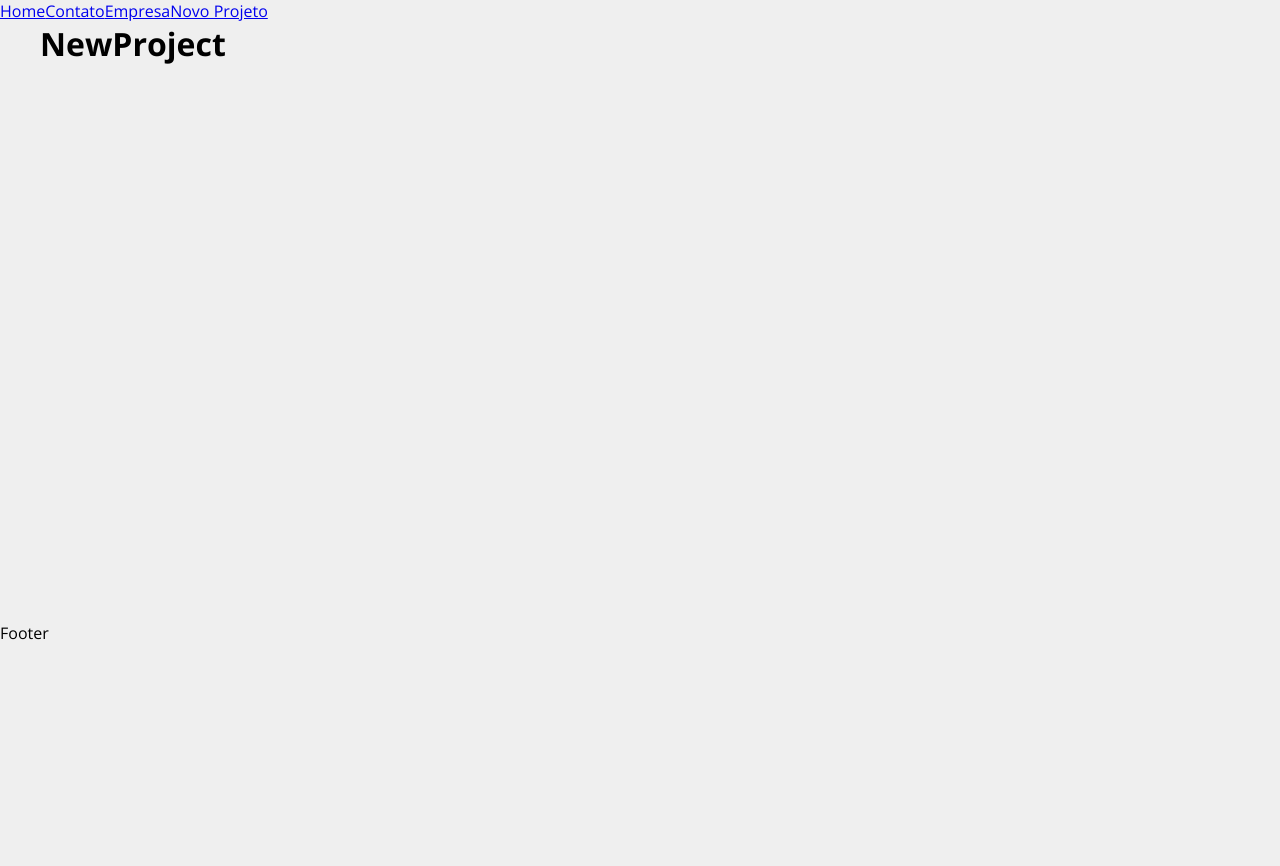
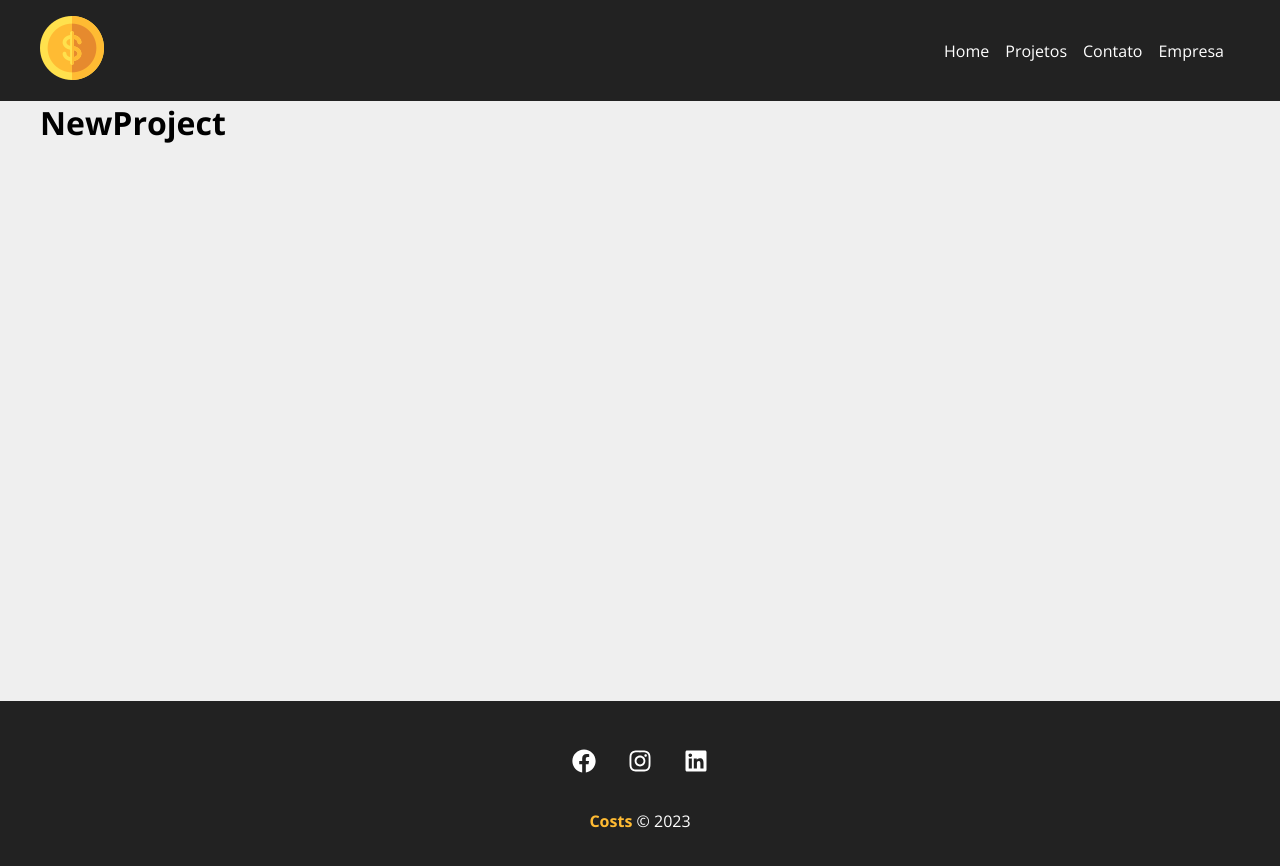
Before and after one commit to bobokamura/Costs-React, a React (Create React App) app: page /newproject in a window 1280 px wide. Shown: the top 866 px of the page. Before the commit the page ends 800 px from the top, so only its background shows below. Built offline with nearby package versions, Linux system fonts and the light colour scheme.

Commit message:
Navbar e footer

```diff
--- a/src/App.js
+++ b/src/App.js
@@ -1,28 +1,28 @@
-import { BrowserRouter as Router, Routes, Route, Link } from "react-router-dom";
+import { BrowserRouter as Router, Routes, Route } from "react-router-dom";
 import Home from "./components/pages/Home";
 import Company from "./components/pages/Company";
 import Contact from "./components/pages/Contact";
 import NewProject from "./components/pages/NewProject";
+import Projects from "./components/pages/Projects";
+
 import Container from "./components/layout/Container";
+import Navbar from "./components/layout/Navbar";
+import Footer from "./components/layout/Footer";
 
 function App() {
   return (
     <Router>
-      <div>
-        <Link to="/">Home</Link>
-        <Link to="/contact">Contato</Link>
-        <Link to="/company">Empresa</Link>
-        <Link to="/newproject">Novo Projeto</Link>
-      </div>
+      <Navbar />
       <Container customClass="min-height">
         <Routes>
           <Route exact path="/" element={<Home />} />
+          <Route path="/projects" element={<Projects />} />
           <Route path="/contact" element={<Contact />} />
           <Route path="/company" element={<Company />} />
           <Route path="/newproject" element={<NewProject />} />
         </Routes>
       </Container>
-      <p>Footer</p>
+      <Footer />
     </Router>
   );
 }
--- /dev/null
+++ b/src/components/layout/Footer.js
@@ -0,0 +1,24 @@
+import { FaFacebook, FaInstagram, FaLinkedin } from "react-icons/fa";
+import styles from "./Footer.module.css";
+
+function Footer() {
+  return (
+    <footer className={styles.footer}>
+      <ul className={styles.social_list}>
+        <li>
+          <FaFacebook />
+        </li>
+        <li>
+          <FaInstagram />
+        </li>
+        <li>
+          <FaLinkedin />
+        </li>
+      </ul>
+      <p className={styles.copy_right}>
+        <span>Costs</span> &copy; 2023
+      </p>
+    </footer>
+  );
+}
+export default Footer;
--- /dev/null
+++ b/src/components/layout/Footer.module.css
@@ -0,0 +1,34 @@
+.footer {
+  background-color: #222;
+  color: #fff;
+  padding: 3em;
+  text-align: center;
+}
+
+.social_list {
+  display: flex; /*deixar os itens na horizontal*/
+  justify-content: center;
+  list-style-type: none;
+}
+
+.social_list li {
+  margin: 0 1em; /*margem nas laterais de cada icone*/
+}
+
+.social_list li:hover {
+  color: #ffbb33; /*mudar a cor quando passar o mouse*/
+}
+
+.social_list svg {
+  font-size: 1.5em; /*tamanho dos ícones rede social*/
+  cursor: pointer; /*altera o cursor pra "mãozinha"*/
+}
+
+.copy_right {
+  margin-top: 2em; /*afasta do social_list*/
+}
+
+.copy_right span {
+  font-weight: bold;
+  color: #ffbb33;
+}
--- /dev/null
+++ b/src/components/layout/Navbar.js
@@ -0,0 +1,32 @@
+import { Link } from "react-router-dom";
+import Container from "./Container";
+import styles from "./Navbar.module.css";
+import logo from "../../img/costs_logo.png";
+
+function Navbar() {
+  return (
+    <nav className={styles.navbar}>
+      <Container>
+        <Link to="/">
+          <img src={logo} alt="Costs" />
+        </Link>
+        <ul className={styles.list}>
+          <li className={styles.item}>
+            <Link to="/">Home</Link>
+          </li>
+          <li className={styles.item}>
+            <Link to="/projects">Projetos</Link>
+          </li>
+          <li className={styles.item}>
+            <Link to="/contact">Contato</Link>
+          </li>
+          <li className={styles.item}>
+            <Link to="/company">Empresa</Link>
+          </li>
+        </ul>
+      </Container>
+    </nav>
+  );
+}
+
+export default Navbar;
--- /dev/null
+++ b/src/components/layout/Navbar.module.css
@@ -0,0 +1,25 @@
+.navbar {
+  display: flex; /*para os itens da barra de navegação(li)*/
+  justify-content: space-between; /*escaçamento entre os itens*/
+  background-color: #222;
+  padding: 1em;
+}
+
+.list {
+  display: flex;
+  list-style: none; /*retira os marcadores(pontos)*/
+  align-items: center;
+}
+
+.item {
+  margin-right: 1em; /*afastar cada um dos itens entre si*/
+}
+
+.item a {
+  color: #fff; /*cor itens dos links*/
+  text-decoration: none; /*retirar sublinhados*/
+}
+
+.item a:hover {
+  color: #ffbb33; /*quando passar o mouse por cima, muda a cor do link*/
+}
--- /dev/null
+++ b/src/components/pages/Projects.js
@@ -0,0 +1,5 @@
+function Projects() {
+  return <h1>Projects</h1>;
+}
+
+export default Projects;
```
